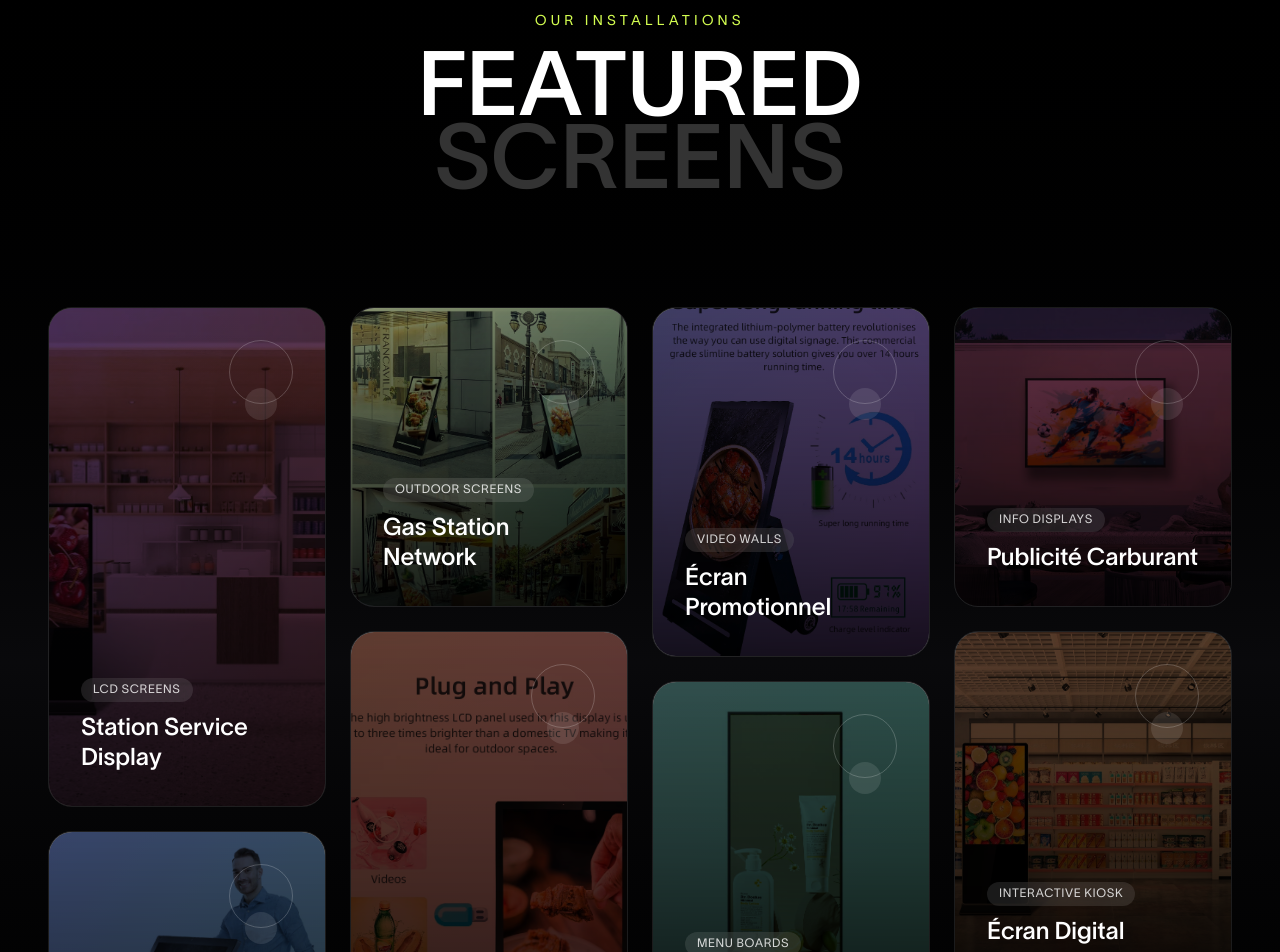
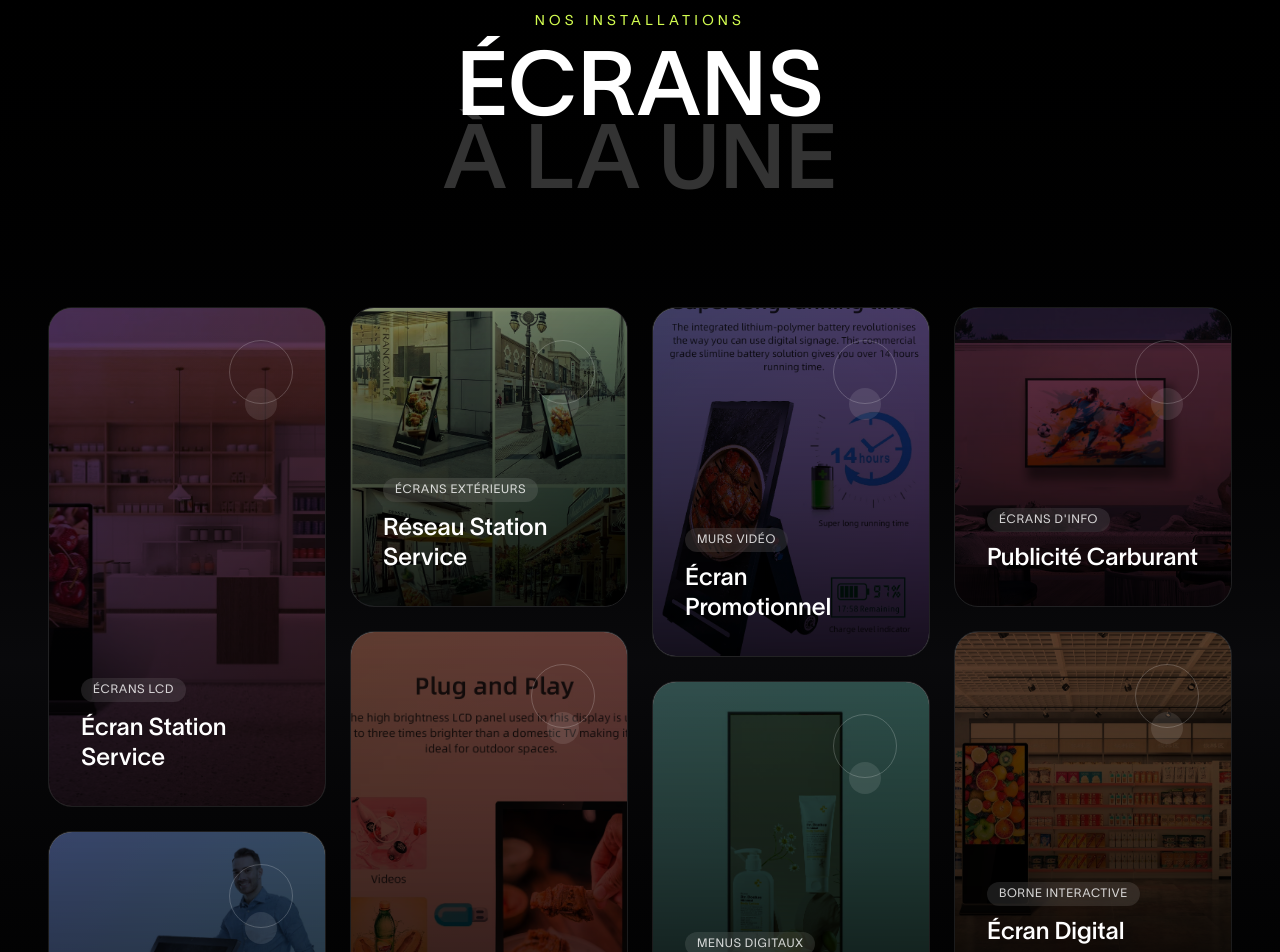
Before and after one commit to Adhyadixit1/videobackground, a React (Vite) app: page / in a window 1280 px wide. Shown: the part 3400-4352 px from the top of the page. Built offline with nearby package versions, Linux system fonts and the light colour scheme.

Commit message:
language

```diff
--- a/src/components/home/PinterestGrid.jsx
+++ b/src/components/home/PinterestGrid.jsx
@@ -1,83 +1,80 @@
-import React from 'react'
+import React, { useMemo } from 'react'
+import { useLanguage } from '../../context/LanguageContext'
 
-const projects = [
+const PinterestGrid = () => {
+    const { t } = useLanguage()
+
+    const projects = useMemo(() => {
+        const translatedProjects = t('home.pinterest.projects', { returnObjects: true }) || []
+        const staticData = [
             {
                 id: 1,
-        title: 'Station Service Display',
-        category: 'LCD Screens',
                 size: 'tall',
                 color: 'from-purple-900/80 to-pink-900/80',
                 image: '/WhatsApp Image 2025-12-25 at 10.13.14 AM (1).jpeg'
             },
             {
                 id: 2,
-        title: 'Pompe Digital',
-        category: 'Digital Totems',
                 size: 'normal',
                 color: 'from-blue-900/80 to-cyan-900/80',
                 image: '/WhatsApp Image 2025-12-25 at 10.13.14 AM (2).jpeg'
             },
             {
                 id: 3,
-        title: 'Gas Station Network',
-        category: 'Outdoor Screens',
                 size: 'wide',
                 color: 'from-[#D3FD50]/40 to-green-900/80',
                 image: '/WhatsApp Image 2025-12-25 at 10.13.15 AM.jpeg'
             },
             {
                 id: 4,
-        title: 'Affichage Extérieur',
-        category: 'LED Walls',
                 size: 'tall',
                 color: 'from-orange-900/80 to-red-900/80',
                 image: '/WhatsApp Image 2025-12-25 at 10.13.16 AM.jpeg'
             },
             {
                 id: 5,
-        title: 'Écran Promotionnel',
-        category: 'Video Walls',
                 size: 'normal',
                 color: 'from-indigo-900/80 to-purple-900/80',
                 image: '/WhatsApp Image 2025-12-25 at 10.13.16 AM (1).jpeg'
             },
             {
                 id: 6,
-        title: 'Réseau Station',
-        category: 'Menu Boards',
                 size: 'normal',
                 color: 'from-teal-900/80 to-emerald-900/80',
                 image: '/WhatsApp Image 2025-12-25 at 10.13.17 AM.jpeg'
             },
             {
                 id: 7,
-        title: 'Publicité Carburant',
-        category: 'Info Displays',
                 size: 'wide',
                 color: 'from-pink-900/80 to-rose-900/80',
                 image: '/WhatsApp Image 2025-12-25 at 10.13.18 AM (1).jpeg'
             },
             {
                 id: 8,
-        title: 'Écran Digital',
-        category: 'Interactive Kiosk',
                 size: 'normal',
                 color: 'from-amber-900/80 to-yellow-900/80',
                 image: '/WhatsApp Image 2025-12-25 at 10.13.20 AM.jpeg'
             },
         ]
 
-const PinterestGrid = () => {
+        return staticData.map((project, index) => ({
+            ...project,
+            ...(translatedProjects[index] || {})
+        }))
+    }, [t])
+
     return (
         <section className='min-h-screen bg-gradient-to-b from-black via-zinc-950 to-black relative z-10 py-20 lg:py-32 px-4 lg:px-12'>
             {/* Section header */}
             <div className='text-center mb-16 lg:mb-24'>
-                <p className='text-[#D3FD50] font-[font1] text-sm tracking-[0.3em] uppercase mb-4'>Our Installations</p>
+                <p className='text-[#D3FD50] font-[font1] text-sm tracking-[0.3em] uppercase mb-4'>
+                    {t('home.pinterest.subtitle')}
+                </p>
                 <h2 className='font-[font2] text-white text-[12vw] lg:text-[7vw] leading-none uppercase'>
-                    Featured
+                    {t('home.pinterest.title1')}
                 </h2>
                 <h2 className='font-[font2] text-white/20 text-[12vw] lg:text-[7vw] leading-none uppercase -mt-2 lg:-mt-4'>
-                    Screens
+                    {t('home.pinterest.title2')}
                 </h2>
             </div>
 
@@ -154,7 +151,7 @@ const PinterestGrid = () => {
                 <button className='group flex items-center gap-4 px-8 py-4 border-2 border-white/30 rounded-full
                                   hover:border-[#D3FD50] hover:bg-[#D3FD50]/10 transition-all duration-300'>
                     <span className='font-[font2] text-white text-lg uppercase group-hover:text-[#D3FD50] transition-colors'>
-                        View All Screens
+                        {t('home.pinterest.viewAll')}
                     </span>
                     <div className='w-8 h-8 rounded-full bg-[#D3FD50] flex items-center justify-center
                                    group-hover:translate-x-1 transition-transform duration-300'>
--- a/src/locales/translations.js
+++ b/src/locales/translations.js
@@ -45,7 +45,54 @@ export const translations = {
             featuredSubtitle: 'À la une',
             statsTitle: 'Chiffres Clés',
             networkTitle: 'Notre Réseau',
-            testimonialsTitle: 'Témoignages'
+            testimonialsTitle: 'Témoignages',
+            testimonials: {
+                subtitle: 'Témoignages',
+                title1: 'Histoires',
+                title2: 'Clients',
+                list: [
+                    {
+                        quote: "Luxio Media nous a aidés à multiplier notre visibilité auprès de leur public cible. Une équipe réactive et professionnelle.",
+                        author: "Jean Dupont",
+                        role: "Directeur Marketing, Entreprise ABC"
+                    },
+                    {
+                        quote: "La qualité des écrans et l'accompagnement dans la création de nos contenus ont fait toute la différence pour notre campagne.",
+                        author: "Marie Lambert",
+                        role: "Responsable Communication, Mairie"
+                    },
+                    {
+                        quote: "Un partenaire de confiance pour notre communication digitale. Les résultats sont constants avec un excellent ROI.",
+                        author: "Pierre Bernard",
+                        role: "PDG, Startup Innovation"
+                    }
+                ]
+            },
+            cta: {
+                subtitle: 'Commencez dès aujourd\'hui',
+                title1: 'Prêt à',
+                title2: 'Communiquer ?',
+                desc: 'Offrez à votre marque la visibilité qu\'elle mérite grâce à notre réseau d\'affichage digital premium à travers l\'Europe.',
+                btnPrimary: 'Demander un devis',
+                btnSecondary: 'Nous contacter',
+                orReach: 'Ou contactez-nous à'
+            },
+            pinterest: {
+                subtitle: 'Nos Installations',
+                title1: 'Écrans',
+                title2: 'À la Une',
+                viewAll: 'Voir tous les écrans',
+                projects: [
+                    { title: 'Écran Station Service', category: 'Écrans LCD' },
+                    { title: 'Pompe Digitale', category: 'Totems Digitaux' },
+                    { title: 'Réseau Station Service', category: 'Écrans Extérieurs' },
+                    { title: 'Affichage Extérieur', category: 'Murs LED' },
+                    { title: 'Écran Promotionnel', category: 'Murs Vidéo' },
+                    { title: 'Réseau Station', category: 'Menus Digitaux' },
+                    { title: 'Publicité Carburant', category: 'Écrans d\'Info' },
+                    { title: 'Écran Digital', category: 'Borne Interactive' }
+                ]
+            }
         },
         solutions: {
             title: 'Nos Solutions',
@@ -124,7 +171,7 @@ export const translations = {
             formSector: 'Secteur d\'activité',
             formMessage: 'Votre message',
             submit: 'Envoyer le message',
-            success: 'Merci pour votre message !',
+            success: 'Merci pour votre message!',
             intro: 'Notre équipe est à votre disposition pour vous accompagner dans la mise en place de votre campagne d\'affichage digital. Contactez-nous pour une étude personnalisée.',
             followUs: 'Suivez-nous',
             address: 'Adresse',
@@ -212,7 +259,7 @@ export const translations = {
             s4Desc: 'Déploiement de bout en bout d\'écrans LCD, totems digitaux et bornes interactives.'
         },
         stats: {
-            title: 'Impact',
+            title: 'Impact Global',
             subtitle: 'Un réseau européen à votre service au Luxembourg, en France et au-delà',
             screens: 'Écrans Déployés',
             countries: 'Pays',
@@ -272,7 +319,54 @@ export const translations = {
             featuredSubtitle: 'Screens',
             statsTitle: 'Key Figures',
             networkTitle: 'Our Network',
-            testimonialsTitle: 'Testimonials'
+            testimonialsTitle: 'Testimonials',
+            testimonials: {
+                subtitle: 'Testimonials',
+                title1: 'Client',
+                title2: 'Stories',
+                list: [
+                    {
+                        quote: "Luxio Media helped us multiply our visibility with their target audience. A responsive and professional team.",
+                        author: "Jean Dupont",
+                        role: "Marketing Director, Enterprise ABC"
+                    },
+                    {
+                        quote: "The quality of the screens and support in creating our content made all the difference for our campaign.",
+                        author: "Marie Lambert",
+                        role: "Communications Manager, City Hall"
+                    },
+                    {
+                        quote: "A trusted partner for our digital communication. Results are consistent with excellent ROI.",
+                        author: "Pierre Bernard",
+                        role: "CEO, Innovation Startup"
+                    }
+                ]
+            },
+            cta: {
+                subtitle: 'Get Started Today',
+                title1: 'Ready To',
+                title2: 'Advertise?',
+                desc: 'Give your brand the visibility it deserves with our premium digital signage network across Europe.',
+                btnPrimary: 'Request a Quote',
+                btnSecondary: 'Contact Us',
+                orReach: 'Or reach us at'
+            },
+            pinterest: {
+                subtitle: 'Our Installations',
+                title1: 'Featured',
+                title2: 'Screens',
+                viewAll: 'View All Screens',
+                projects: [
+                    { title: 'Station Service Display', category: 'LCD Screens' },
+                    { title: 'Digital Pump', category: 'Digital Totems' },
+                    { title: 'Gas Station Network', category: 'Outdoor Screens' },
+                    { title: 'Outdoor Display', category: 'LED Walls' },
+                    { title: 'Promotional Screen', category: 'Video Walls' },
+                    { title: 'Station Network', category: 'Menu Boards' },
+                    { title: 'Fuel Advertising', category: 'Info Displays' },
+                    { title: 'Digital Screen', category: 'Interactive Kiosk' }
+                ]
+            }
         },
         solutions: {
             title: 'Our Solutions',
@@ -439,7 +533,7 @@ export const translations = {
             s4Desc: 'End-to-end deployment of LCD screens, digital totems, and interactive kiosks.'
         },
         stats: {
-            title: 'Reach',
+            title: 'Global Reach',
             subtitle: 'A European network at your service across Luxembourg, France, and beyond',
             screens: 'Screens Deployed',
             countries: 'Countries',
@@ -499,7 +593,54 @@ export const translations = {
             featuredSubtitle: 'Bildschirme',
             statsTitle: 'Kennzahlen',
             networkTitle: 'Unser Netzwerk',
-            testimonialsTitle: 'Referenzen'
+            testimonialsTitle: 'Referenzen',
+            testimonials: {
+                subtitle: 'Referenzen',
+                title1: 'Kunden',
+                title2: 'Geschichten',
+                list: [
+                    {
+                        quote: "Luxio Media hat uns geholfen, unsere Sichtbarkeit bei der Zielgruppe zu vervielfachen. Ein reaktionsschnelles und professionelles Team.",
+                        author: "Jean Dupont",
+                        role: "Marketingleiter, Unternehmen ABC"
+                    },
+                    {
+                        quote: "Die Qualität der Bildschirme und die Unterstützung bei der Erstellung unserer Inhalte haben den Unterschied für unsere Kampagne gemacht.",
+                        author: "Marie Lambert",
+                        role: "Kommunikationsmanagerin, Stadtverwaltung"
+                    },
+                    {
+                        quote: "Ein vertrauenswürdiger Partner für unsere digitale Kommunikation. Die Ergebnisse sind konstant mit einem hervorragenden ROI.",
+                        author: "Pierre Bernard",
+                        role: "CEO, Innovations-Startup"
+                    }
+                ]
+            },
+            cta: {
+                subtitle: 'Starten Sie noch heute',
+                title1: 'Bereit zu',
+                title2: 'Werben?',
+                desc: 'Verleihen Sie Ihrer Marke die Sichtbarkeit, die sie verdient, mit unserem Premium-Digital-Signage-Netzwerk in ganz Europa.',
+                btnPrimary: 'Angebot anfordern',
+                btnSecondary: 'Kontaktieren Sie uns',
+                orReach: 'Oder erreichen Sie uns unter'
+            },
+            pinterest: {
+                subtitle: 'Unsere Installationen',
+                title1: 'Ausgewählte',
+                title2: 'Bildschirme',
+                viewAll: 'Alle Bildschirme ansehen',
+                projects: [
+                    { title: 'Tankstellen-Display', category: 'LCD-Bildschirme' },
+                    { title: 'Digitale Zapfsäule', category: 'Digitale Totems' },
+                    { title: 'Tankstellennetz', category: 'Außenbildschirme' },
+                    { title: 'Außenanzeige', category: 'LED-Wände' },
+                    { title: 'Werbebildschirm', category: 'Videowände' },
+                    { title: 'Stationsnetzwerk', category: 'Menüboards' },
+                    { title: 'Kraftstoffwerbung', category: 'Info-Displays' },
+                    { title: 'Digitaler Bildschirm', category: 'Interaktiver Kiosk' }
+                ]
+            }
         },
         solutions: {
             title: 'Unsere Lösungen',
@@ -666,7 +807,7 @@ export const translations = {
             s4Desc: 'End-to-End-Bereitstellung von LCD-Bildschirmen, digitalen Totems und interaktiven Kiosken.'
         },
         stats: {
-            title: 'Reichweite',
+            title: 'Globale Reichweite',
             subtitle: 'Ein europäisches Netzwerk zu Ihren Diensten in Luxemburg, Frankreich und darüber hinaus',
             screens: 'Eingesetzte Bildschirme',
             countries: 'Länder',
```
Also changed, not shown: src/components/home/ContactCTA.jsx (+10 -7 lines), src/components/home/FooterSection.jsx (+21 -9 lines), src/components/home/TestimonialsSection.jsx (+17 -15 lines). Lines whose indentation alone changed are shown as unchanged.
